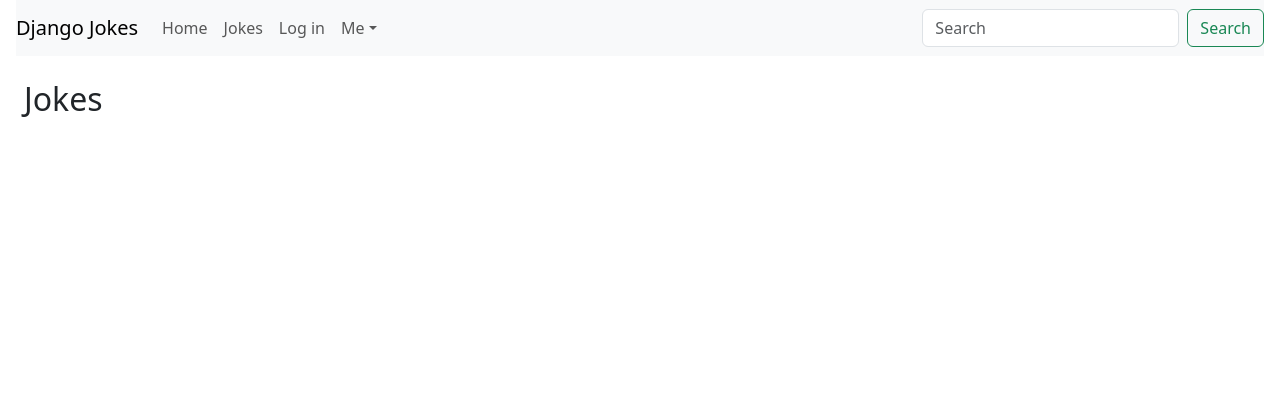
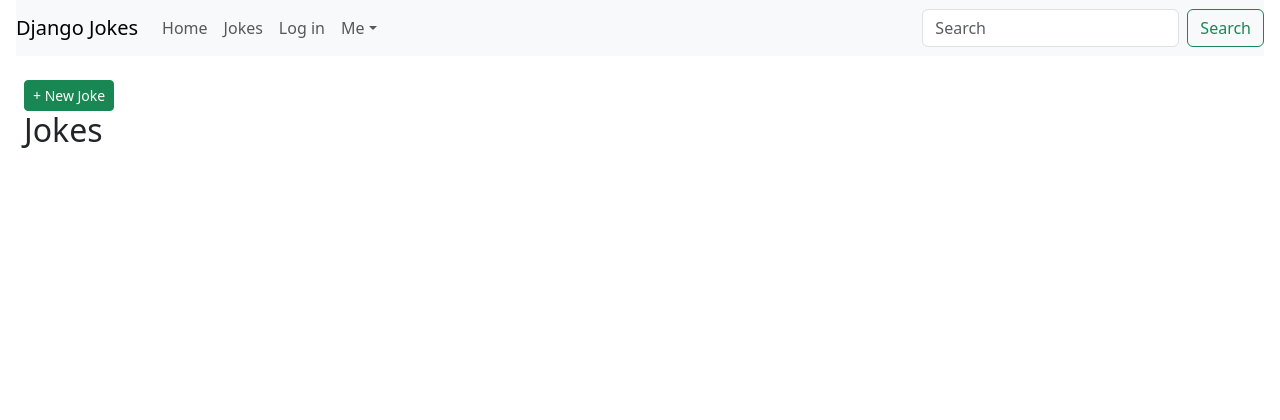
Before and after one commit to Ubuntufoo/Course-project-djangojokes.com, a Django app: page /jokes/ in a window 1280 px wide. Shown: the top 420 px of the page. Run offline with Django 4.2, Linux system fonts and the light colour scheme; data that the repository does not hold is empty; some libraries are stand-ins or nearby versions.

Commit message:
joke submit/update/delete

```diff
--- a/jokes/urls.py
+++ b/jokes/urls.py
@@ -1,8 +1,12 @@
 from django.urls import path
-from .views import JokeListView, JokeDetailView
+from .views import (JokeCreateView, JokeListView, JokeDeleteView,
+                    JokeDetailView,  JokeUpdateView)
 
 app_name = 'jokes'
 urlpatterns = [
+    path('joke/<int:pk>/update/', JokeUpdateView.as_view(), name='update'),
+    path('joke/<int:pk>/delete/', JokeDeleteView.as_view(), name='delete'),
+    path('joke/create/', JokeCreateView.as_view(), name='create'),
     path('joke/<int:pk>/', JokeDetailView.as_view(), name='detail'),
     path('', JokeListView.as_view(), name='list'),
 ]
--- a/jokes/views.py
+++ b/jokes/views.py
@@ -1,5 +1,17 @@
-from django.views.generic import DetailView, ListView
+from django.urls import reverse_lazy
+
+from django.views.generic import CreateView, DeleteView, DetailView, ListView, UpdateView
+
 from .models import Joke
+
+
+class JokeCreateView(CreateView):
+    model = Joke
+    fields = ['question', 'answer']
+
+class JokeDeleteView(DeleteView):
+    model = Joke
+    success_url = reverse_lazy('jokes:list')
 
 
 class JokeDetailView(DetailView):
@@ -8,3 +20,8 @@ class JokeDetailView(DetailView):
 
 class JokeListView(ListView):
     model = Joke
+
+
+class JokeUpdateView(UpdateView):
+    model = Joke
+    fields = ['question', 'answer']
--- a/templates/jokes/joke_list.html
+++ b/templates/jokes/joke_list.html
@@ -2,11 +2,16 @@
 
 {% block title %}Jokes{% endblock %}
 {% block main %}
+<a class="btn btn-success btn-sm float-right" href="{% url 'jokes:create' %}">
+  + New Joke
+</a>
 <h2>Jokes</h2>
 <ul class="list-group list-group-flush mb-3">
   {% for joke in joke_list %}
   <li class="list-group-item">
     <a href="{{ joke.get_absolute_url }}">{{ joke.question }}</a>
+    <a href="{% url 'jokes:update' joke.pk %}" class="btn btn-info btn-sm float-right mr-2">Update</a>
+    <a href="{% url 'jokes:delete' joke.pk %}" class="btn btn-danger btn-sm float-right mr-2">Delete</a>
   </li>
   {% endfor %}
 </ul>
```
Also changed, not shown: templates/jokes/joke_confirm_delete.html (added, +13 -0 lines), templates/jokes/joke_form.html (added, +14 -0 lines).
